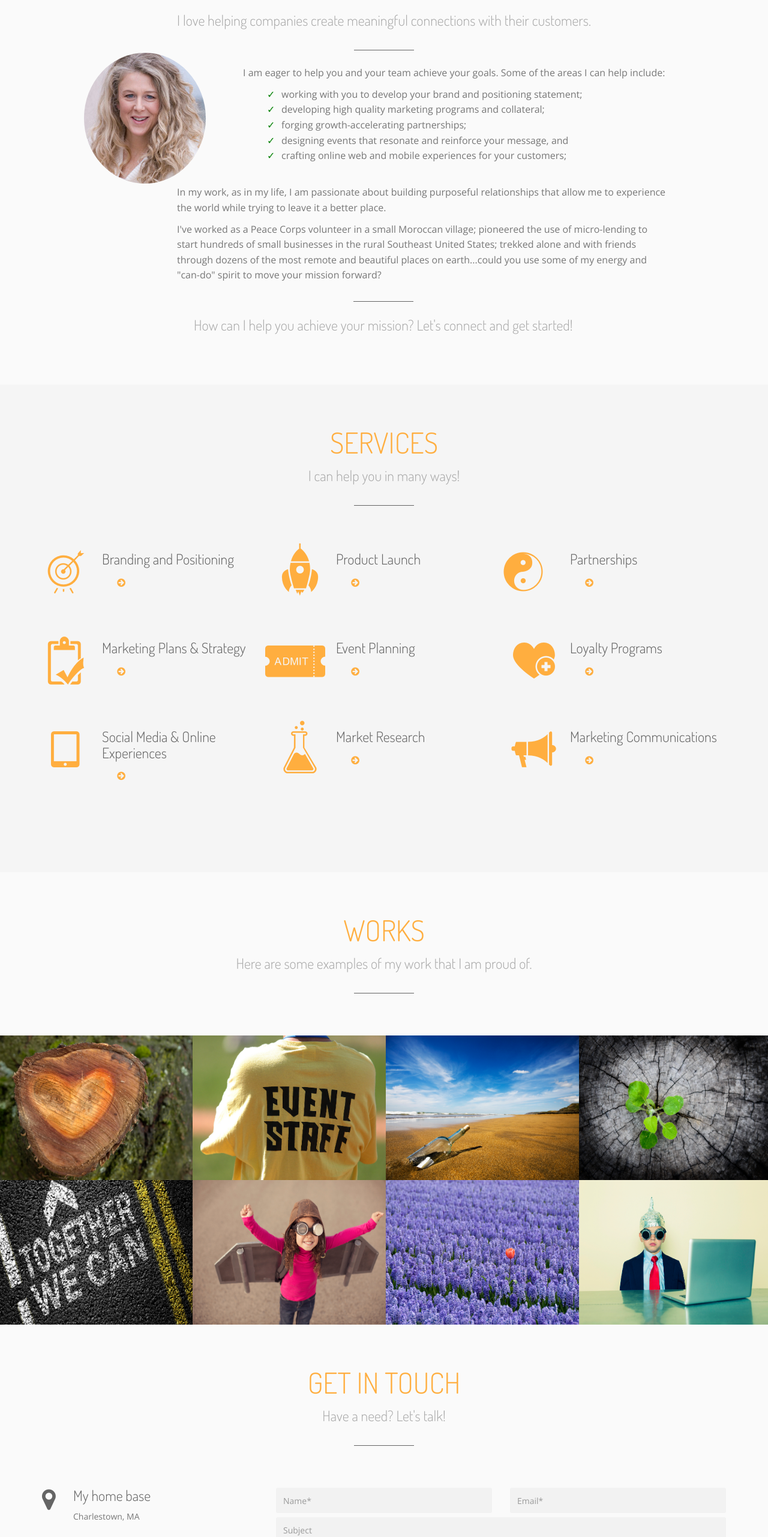
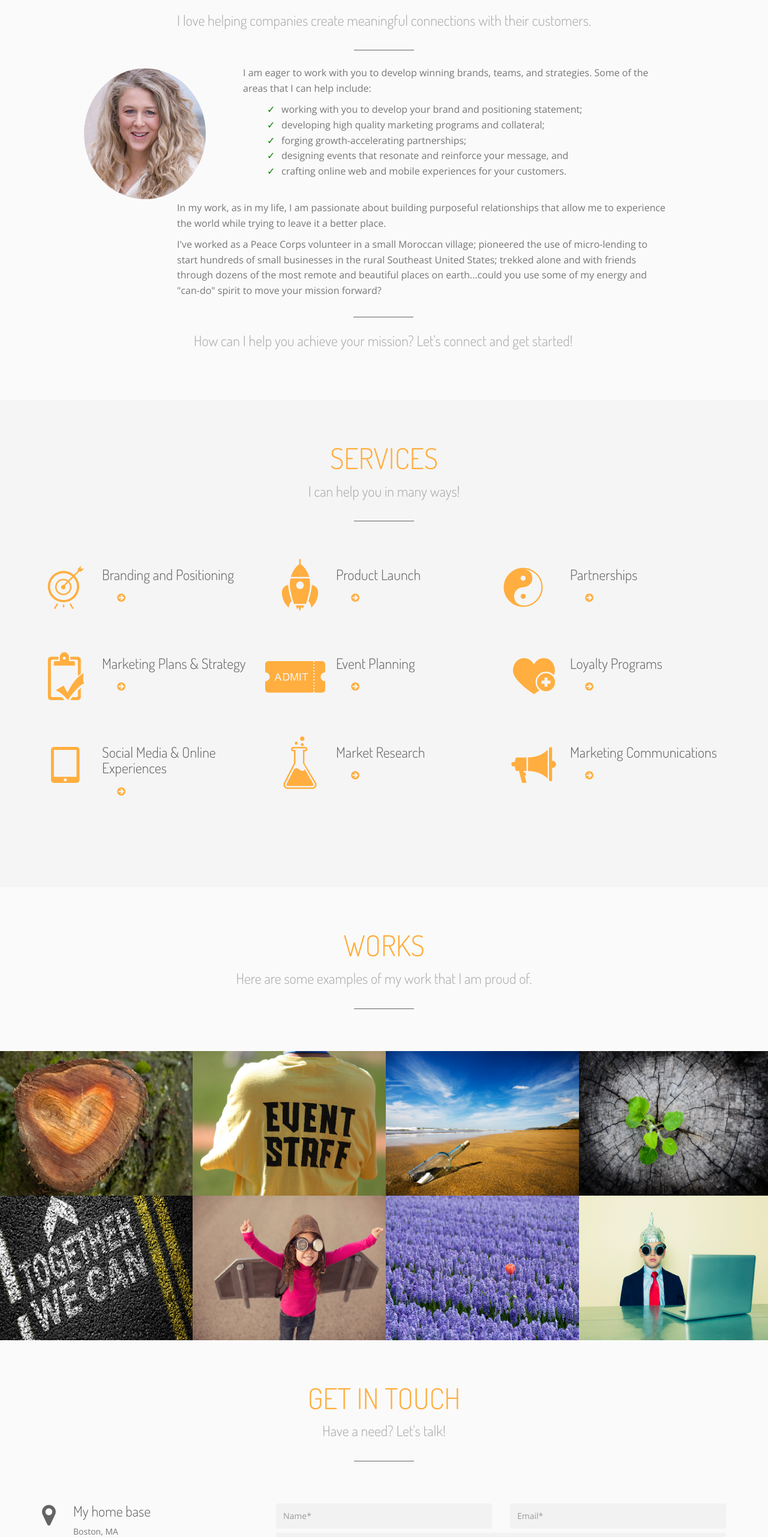
Before and after one commit to davehorton/susanmaupin.com, a website: page public/index.html in a window 1280 px wide. Shown: the part 918-3480 px from the top of the page at 60% size. Drawn offline with nearby package versions, Linux system fonts and the light colour scheme; files whose address does not match are found by name.

Commit message:
more smithing

```diff
--- a/public/index.html
+++ b/public/index.html
@@ -106,13 +106,13 @@
 					<div class="row">
 						<img class="img-left img-circle" src="assets/img/maupin/maupin4-resized.png">
 						<div class="col-lg-9 col-lg-offset-2">
-							<p class="that-means">I am eager to help you and your team achieve your goals. Some of the areas I can help include:
+							<p class="that-means">I am eager to work with you to develop winning brands, teams, and strategies. Some of the areas that I can help include:
 								<ul class="about-list">
 									<li class="indent1"><span class="unibull">&#x2713;</span>working with you to develop your brand and positioning statement;</li>
 									<li class="indent1"><span class="unibull">&#x2713;</span>developing high quality marketing programs and collateral;</li>
 									<li class="indent1"><span class="unibull">&#x2713;</span>forging growth-accelerating partnerships;</li>
 									<li class="indent1"><span class="unibull">&#x2713;</span>designing events that resonate and reinforce your message, and</li>
-									<li class="indent1"><span class="unibull">&#x2713;</span>crafting online web and mobile experiences for your customers;</li>
+									<li class="indent1"><span class="unibull">&#x2713;</span>crafting online web and mobile experiences for your customers.</li>
 								</ul>
 							</p>
 							<br/>
@@ -425,7 +425,7 @@
 									<li>
 										<i class="fa fa-map-marker pull-left"></i>
 										<h3>My home base</h3>
-										<p>Charlestown, MA</p>
+										<p>Boston, MA</p>
 									</li>
 									<li>
 										<i class="fa fa-envelope pull-left"></i>
```
Also changed, not shown: public/product-launch.html (+2 -2 lines).
